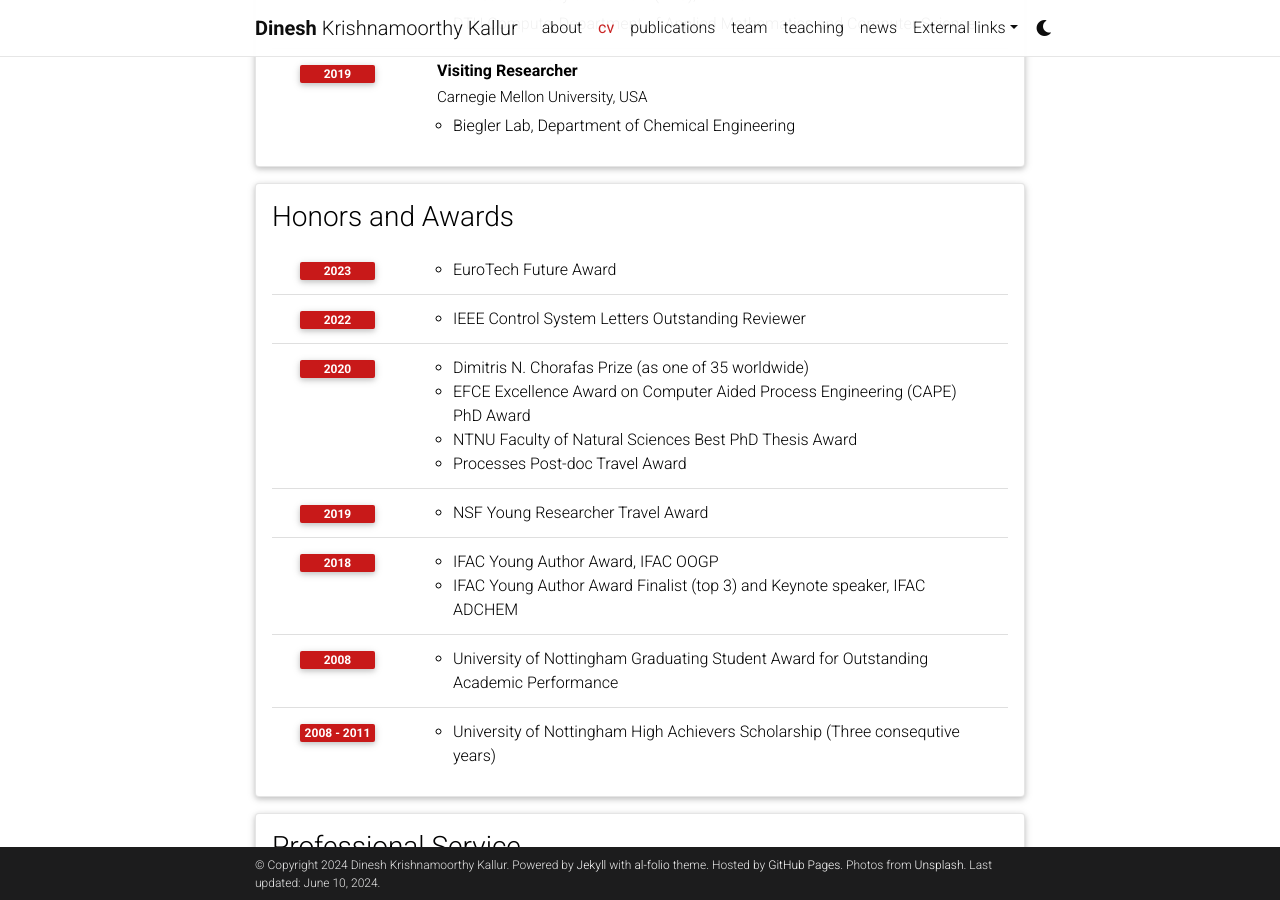
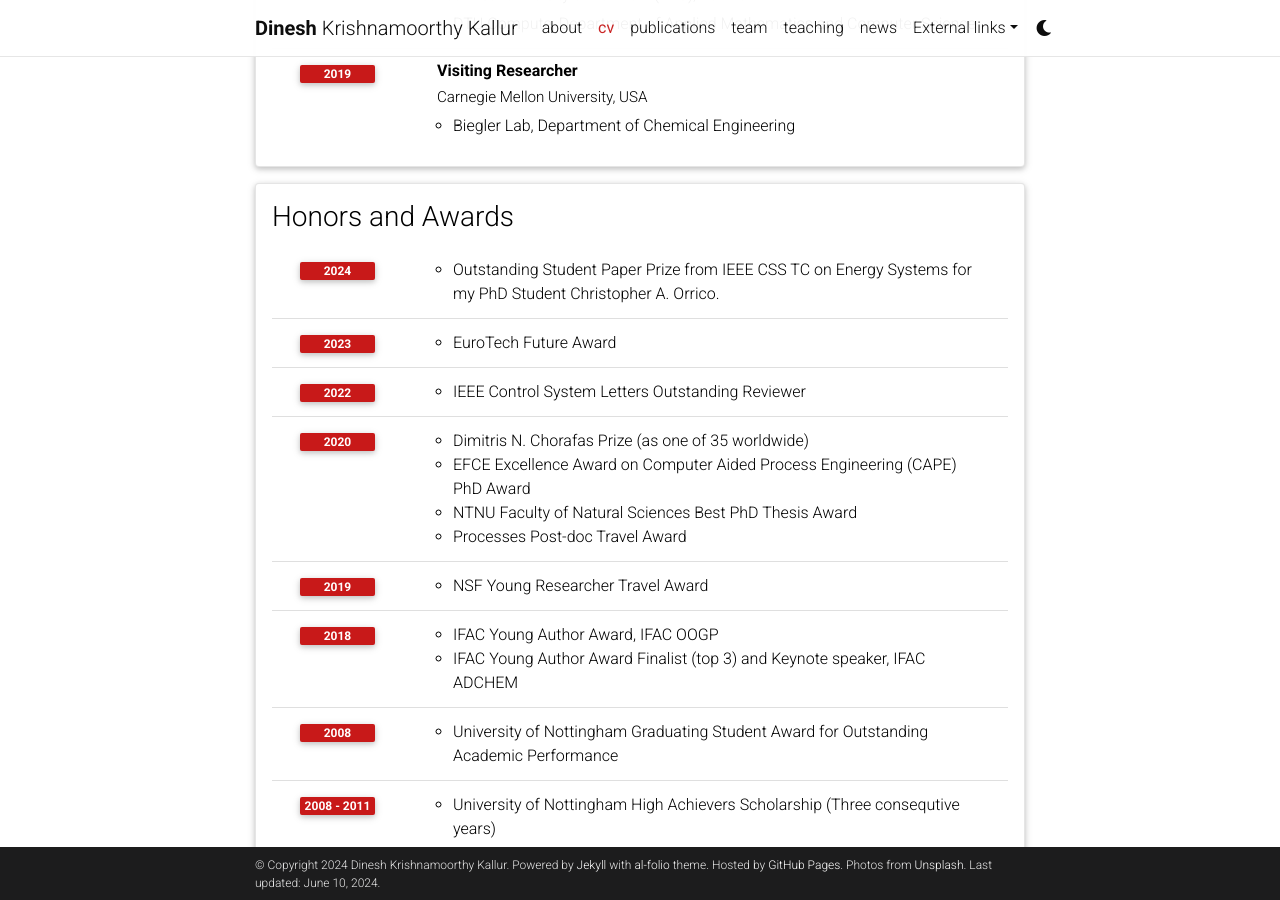
Before and after one commit to dinesh-krishnamoorthy/dinesh-krishnamoorthy.github.io, a Jekyll site: the page built from _pages/cv.md, in a window 1280 px wide and 900 px high, scrolled down 1656 px. Built offline with Jekyll 4.4.1, drawn with Linux system fonts in a browser that asks for light colours; comment, search, counter and statistics services are not loaded; a style sheet for code colours, icons or effects is not loaded.

Commit message:
Update cv.yml

```diff
--- a/_data/cv.yml
+++ b/_data/cv.yml
@@ -87,6 +87,9 @@
 - title: Honors and Awards
   type: time_table
   contents:
+    - year: 2024
+      items:
+        - Outstanding Student Paper Prize from IEEE CSS TC on Energy  Systems for my PhD Student Christopher A. Orrico.
     - year: 2023
       items:
         - EuroTech Future Award
```
